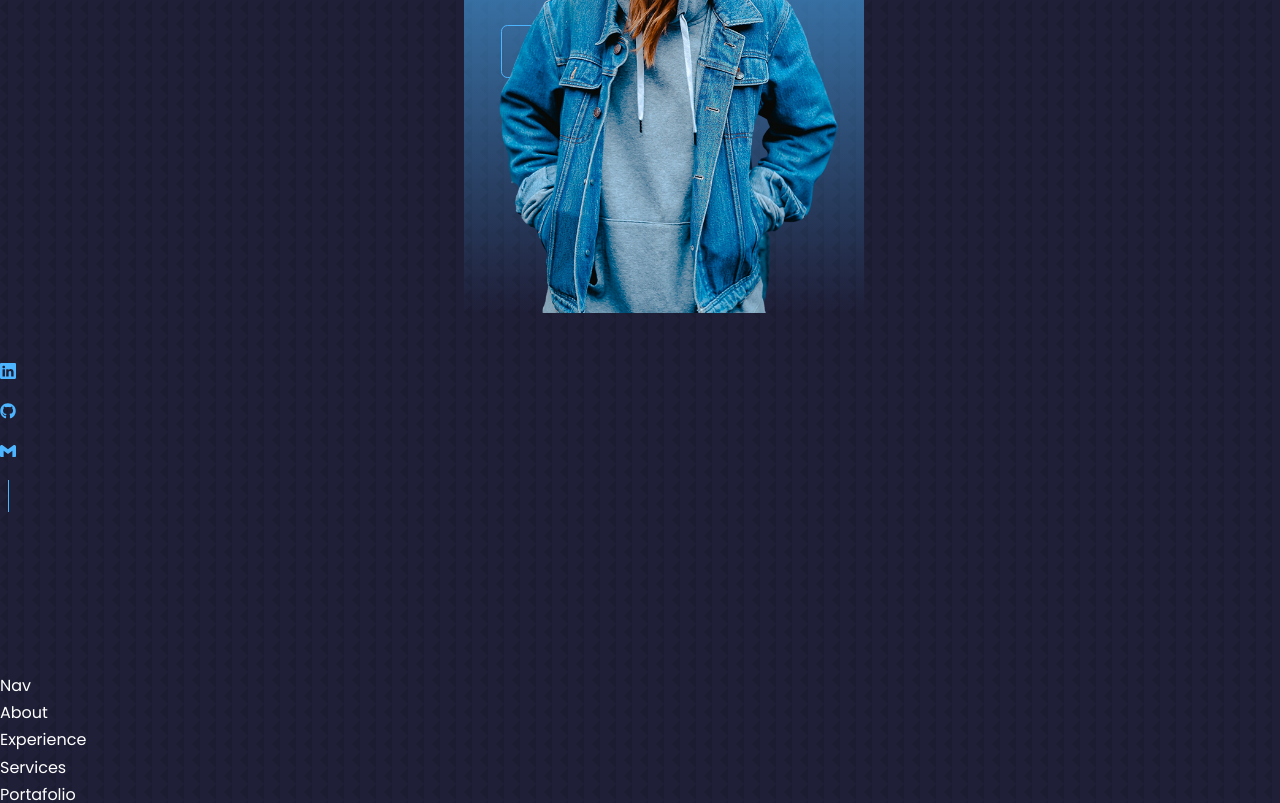
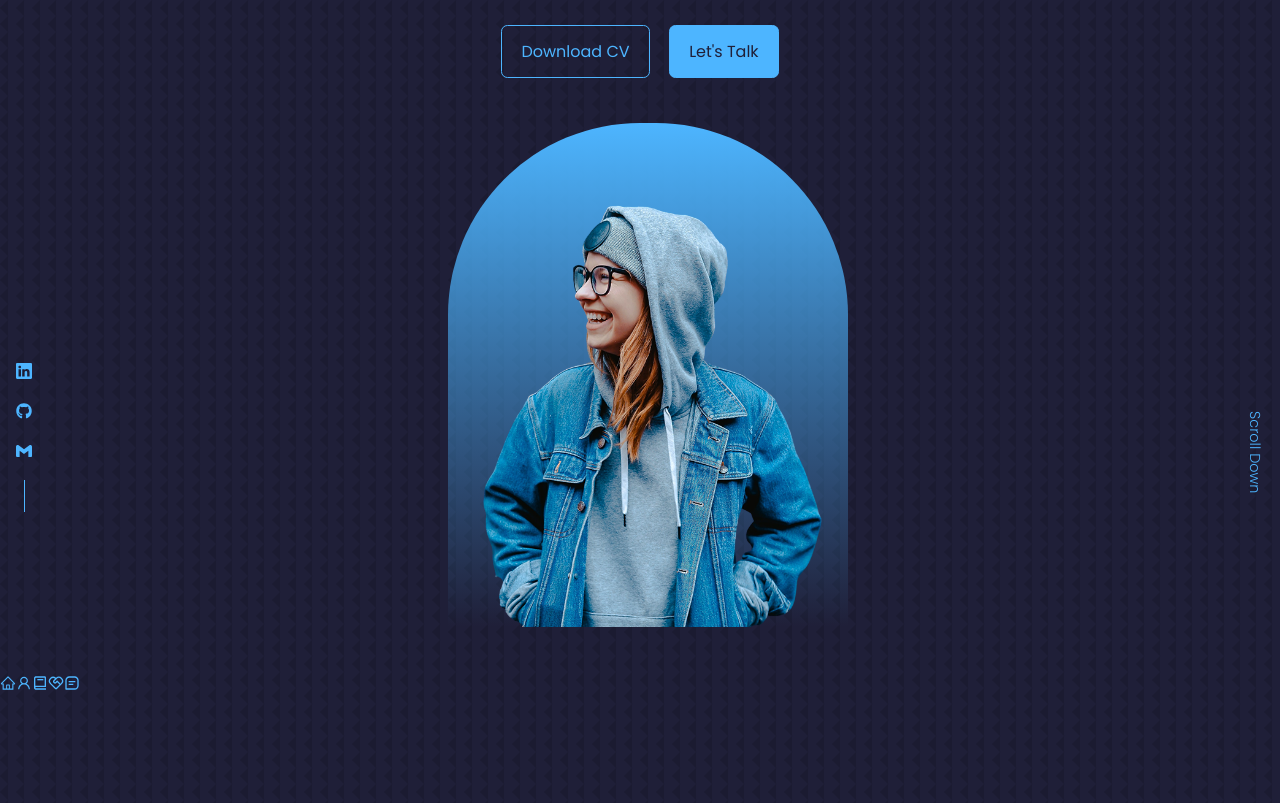
Before and after one commit to TIC97/Portafolio-Thomas-Licari, a React (Vite) app: page / in a window 1280 px wide. Shown: the part 240-1043 px from the top of the page. Built offline with nearby package versions, Linux system fonts and the light colour scheme.

Commit message:
style header

```diff
--- a/src/components/about/About.jsx
+++ b/src/components/about/About.jsx
@@ -3,7 +3,7 @@ import './About.css'
 
 const About = () => {
   return (
-    <div>About</div>
+    <section id='about'> About </section>
   )
 }
 
--- a/src/components/experience/Experience.jsx
+++ b/src/components/experience/Experience.jsx
@@ -2,7 +2,7 @@ import './experience.css'
 
 const Experience = () => {
   return (
-    <div>Experience</div>
+    <section id='experience'> Experience </section>
   )
 }
 
--- a/src/components/header/Header.jsx
+++ b/src/components/header/Header.jsx
@@ -17,7 +17,7 @@ const Header = () => {
           <img src={ME} alt="me" />
         </div>
 
-        <a href="#contact" className='scroll__dowmn'>Scroll Down</a>
+        <a href="#contact" className='scroll__down'>Scroll Down</a>
 
       </div>
     </header>
--- a/src/components/header/header.css
+++ b/src/components/header/header.css
@@ -28,7 +28,7 @@ header {
     align-items: center;
     gap: 0.8rem;
     position: absolute;
-    left: 0;
+    left: 1rem;
     bottom: 3rem;
 }
 
@@ -45,10 +45,10 @@ header {
 .me {
     background: linear-gradient(var(--color-primary), transparent);
     width: 22rem;
-    height: 30rem;
+    height: 25rem;
     position: absolute;
-    left: calc(50% - 11rem);
-    margin-top: 4rem;
+    left: calc(50% - 12rem);
+    margin-top: 50rem;
     border-radius: 12rem 12rem 0 0;
     -webkit-border-radius: 12rem 12rem 0 0;
     -moz-border-radius: 12rem 12rem 0 0;
@@ -58,13 +58,34 @@ header {
     padding: 5rem 1.5rem 1.5rem 1.5rem;
 }
 
-/****     SCROLL DOWN     ****/
+/*****     SCROLL DOWN     ****/
 
 .scroll__down {
     position: absolute;
-    right: -2.3rem;
-    bottom: 5rem;
+    right: -1rem;
+    bottom: 6rem;
     transform: rotate(90deg);
     font-weight: 300;
     font-size: 0.9rem;
 }
+
+
+/*****    MEDIA QUERYS  Medium Devices   *****/
+
+@media screen and (max-width: 1024px) {
+    header {
+        height: 68vh;
+    }
+}
+
+
+/*****    MEDIA QUERYS  Medium Devices   *****/
+
+@media screen and (max-width: 600px) {
+    header {
+        height: 100vh;
+    }
+    .header__socials, .scroll__down {
+        display: none;
+    }
+}
--- a/src/components/nav/Nav.jsx
+++ b/src/components/nav/Nav.jsx
@@ -1,9 +1,19 @@
 import './nav.css'
-
+import {AiOutlineHome} from 'react-icons/ai'
+import {AiOutlineUser} from 'react-icons/ai'
+import {BiBook} from 'react-icons/bi'
+import {RiServiceLine} from 'react-icons/ri'
+import {BiMessageSquareDetail} from 'react-icons/bi'
 
 const Nav = () => {
   return (
-    <div>Nav</div>
+    <nav>
+      <a href="#"><AiOutlineHome /></a>
+      <a href="#about"><AiOutlineUser /></a>
+      <a href="#experience"><BiBook /></a>
+      <a href="#services"><RiServiceLine /></a>
+      <a href="#contact"><BiMessageSquareDetail /></a>
+    </nav>
   )
 }
 
--- a/src/index.css
+++ b/src/index.css
@@ -59,6 +59,7 @@ h1 {
 
 section {
     margin-top: 8rem;
+    height: 100vh;
 }
 
 section > h2, section >h5 {
```
